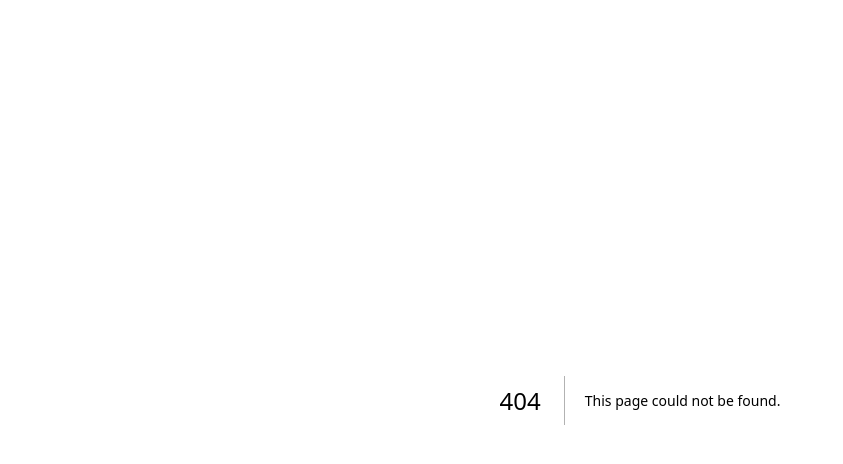
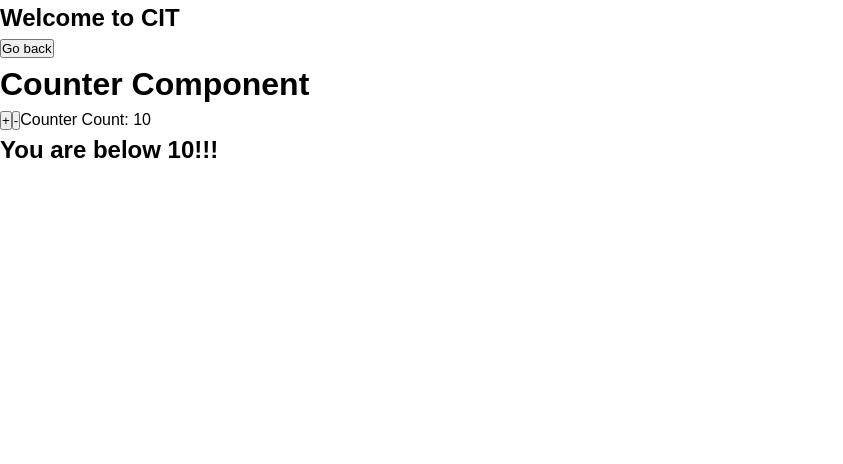
Before and after one commit to Gokul4144/g, a Next.js app: page /cit in a window 1280 px wide. Before the commit this address had no page. Shown: the top 464 px of the page, without its empty margins (0-843 px from the left). Built offline with nearby package versions, Linux system fonts and the light colour scheme.

Commit message:
Add files via upload

```diff
--- /dev/null
+++ b/src/pages/cit.js
@@ -0,0 +1,14 @@
+import Link from 'next/link';
+import CounterComponent from '@/components/counter';
+
+export default function CitPage() {
+    return (
+      <>
+      <h2>Welcome to CIT</h2>
+      <Link href="/">
+        <button>Go back</button>
+      </Link>
+      <CounterComponent initialCount={10}/>
+      </>
+    );
+  }
--- /dev/null
+++ b/src/pages/counter.js
@@ -0,0 +1,7 @@
+import { useState } from 'react';
+import CounterComponent from '@/components/counter';
+export default function CounterPage() {
+    return(
+        <CounterComponent />
+    )
+}
```
